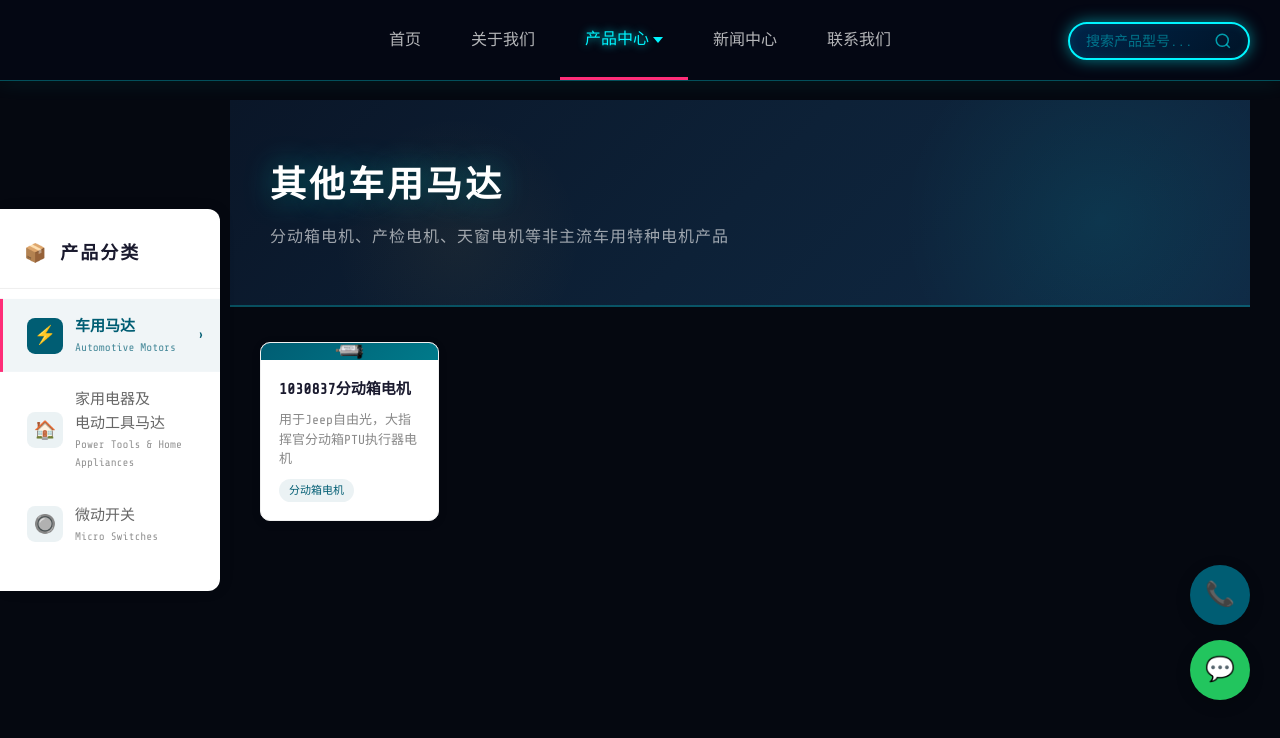
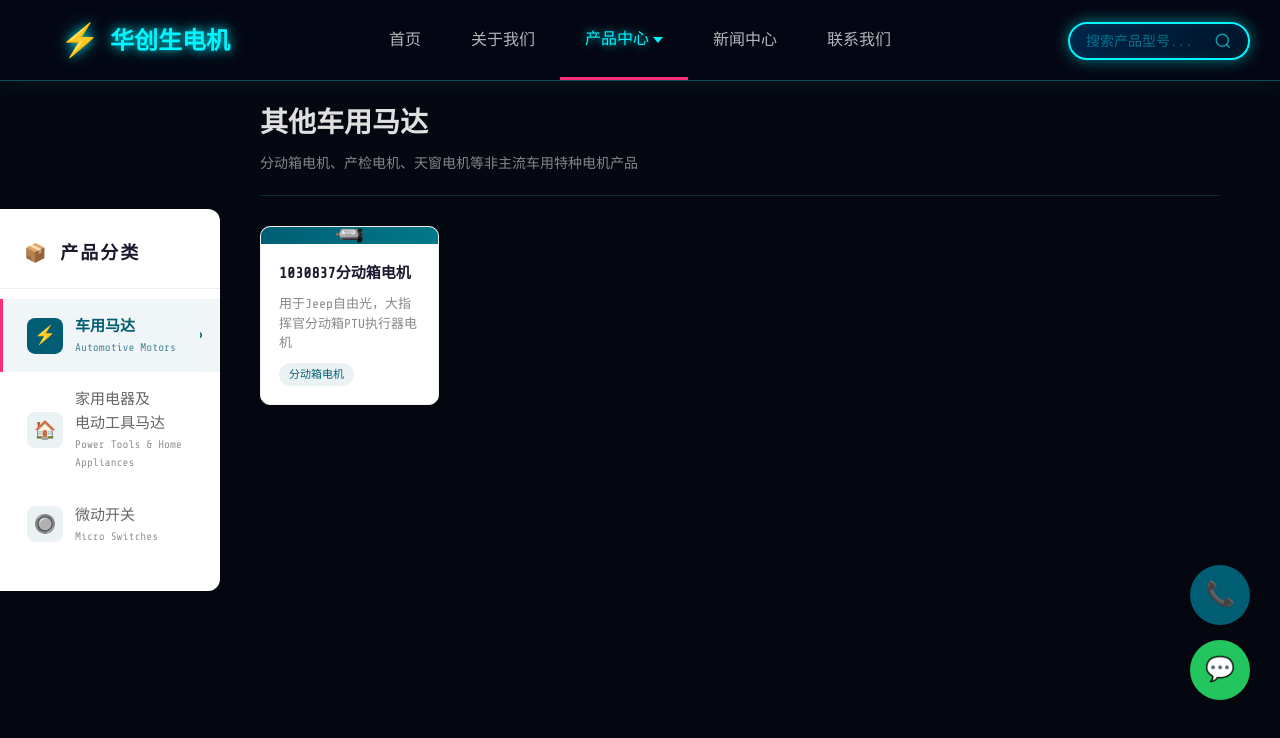
Before and after one commit to yangjian19930109/HCSweb, a plain HTML site: page other-motor.html in a window 1280 px wide. Drawn offline with nearby package versions, Linux system fonts and the light colour scheme.

Commit message:
revert(b66f1e3): 未获授权的擅自提交

```diff
--- a/other-motor.html
+++ b/other-motor.html
@@ -547,60 +547,6 @@
             text-align: left;
             color: #fff;
             max-width: 500px;
-        }
-
-        /* 页面标题 Banner（全宽深色风格，对齐 index.html） */
-        .page-banner {
-            position: relative;
-            width: calc(100% + 60px);
-            margin-left: -30px;
-            margin-right: -30px;
-            margin-bottom: 35px;
-            padding: 55px 40px;
-            overflow: hidden;
-            background: linear-gradient(135deg, #0a1628 0%, #0d2137 50%, #0f2944 100%);
-            border-bottom: 2px solid rgba(0,245,255,0.25);
-        }
-        .page-banner::before {
-            content: '';
-            position: absolute;
-            top: -80px;
-            right: -5%;
-            width: 400px;
-            height: 400px;
-            border-radius: 50%;
-            background: radial-gradient(circle, rgba(0,245,255,0.08) 0%, transparent 70%);
-            pointer-events: none;
-        }
-        .page-banner::after {
-            content: '';
-            position: absolute;
-            bottom: -60px;
-            left: 10%;
-            width: 250px;
-            height: 250px;
-            border-radius: 50%;
-            background: radial-gradient(circle, rgba(212,168,75,0.06) 0%, transparent 70%);
-            pointer-events: none;
-        }
-        .page-banner-content {
-            position: relative;
-            z-index: 1;
-        }
-        .page-banner-title {
-            font-size: 36px;
-            font-weight: 700;
-            color: #fff;
-            font-family: 'Orbitron', 'Share Tech Mono', monospace;
-            margin-bottom: 12px;
-            letter-spacing: 3px;
-            text-shadow: 0 0 30px rgba(0,245,255,0.4), 0 2px 15px rgba(0,0,0,0.5);
-        }
-        .page-banner-subtitle {
-            font-size: 16px;
-            color: rgba(255,255,255,0.6);
-            margin: 0;
-            letter-spacing: 1px;
         }
 
         .banner-title {
@@ -2072,6 +2018,8 @@
     <header class="header">
         <div class="container">
             <a href="index.html" class="logo">
+                <span class="logo-icon">⚡</span>
+                <span>华创生电机</span>
             </a>
             <nav class="nav">
                 <a href="index.html#home" class="nav-link">首页</a>
@@ -2145,12 +2093,10 @@
                 <div
 <div id="tab-motor" class="tab-panel active">
 
-                        <!-- 页面标题 Banner -->
-                        <div class="page-banner">
-                            <div class="page-banner-content">
-                                <h2 class="page-banner-title">其他车用马达</h2>
-                                <p class="page-banner-subtitle">分动箱电机、产检电机、天窗电机等非主流车用特种电机产品</p>
-                            </div>
+                        <!-- 页面标题 -->
+                        <div style="margin-bottom:30px;padding-bottom:20px;border-bottom:1px solid rgba(0,245,255,0.15)">
+                            <h2 style="font-size:28px;font-weight:600;color:#e0e0e0;font-family:'Orbitron',monospace;margin-bottom:8px">其他车用马达</h2>
+                            <p style="font-size:14px;color:rgba(255,255,255,0.5)">分动箱电机、产检电机、天窗电机等非主流车用特种电机产品</p>
                         </div>
 
                         <div class="product-card-grid-sidebar">
@@ -2177,31 +2123,5 @@
         <div class="float-btn wechat" id="wechatBtn" title="微信咨询">💬</div>
     </div>
 
-    <script>
-        function updateNavActive() {
-            var hash = window.location.hash;
-            var navLinks = document.querySelectorAll('.nav-link');
-            navLinks.forEach(function(link) {
-                link.classList.remove('active');
-                var href = link.getAttribute('href') || '';
-                if (hash) {
-                    if (href.endsWith(hash) || href === hash) {
-                        link.classList.add('active');
-                    }
-                } else {
-                    var url = window.location.href.split('/').pop().split('?')[0].split('#')[0];
-                    if (url.startsWith('product-') || url.startsWith('other-') || url.startsWith('throttle-') || url === 'products.html') {
-                        if (href.includes('products.html')) {
-                            link.classList.add('active');
-                        }
-                    } else if (href === 'index.html' || href === '#home') {
-                        link.classList.add('active');
-                    }
-                }
-            });
-        }
-        updateNavActive();
-        window.addEventListener('hashchange', updateNavActive);
-    </script>
 </body>
 </html>
```
Also changed, not shown: throttle-motor.html (+6 -86 lines).
